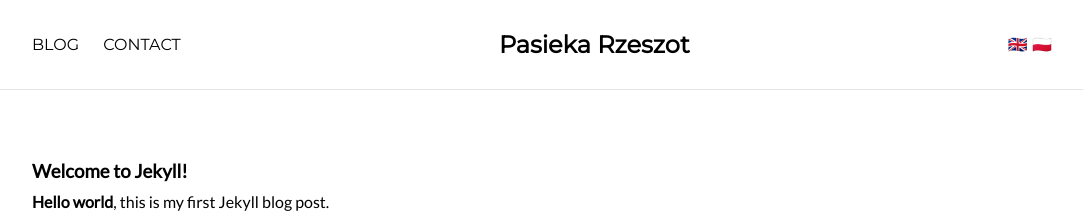
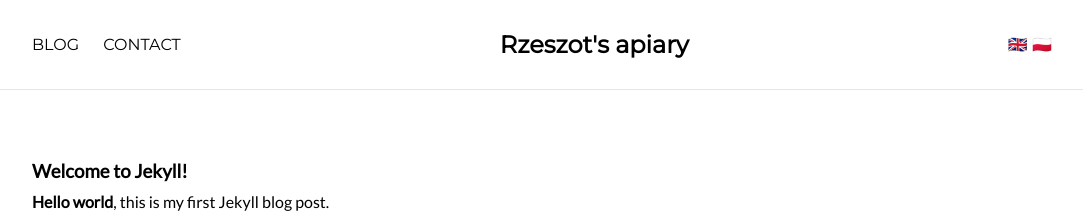
Before and after one commit to rzeszot/apiary-web, a Jekyll site: the page built from _pages/index-en.md, in a window 1280 px wide. Shown: the top 223 px of the page, without its empty margins (98-1181 px from the left). Built offline with Jekyll 4.4.1, drawn with Linux system fonts in a browser that asks for light colours; nearby versions of some CDN libraries.

Commit message:
Title translation

```diff
--- a/_data/translations.yml
+++ b/_data/translations.yml
@@ -1,3 +1,7 @@
+title:
+  en: Rzeszot's apiary
+  pl: Pasieka Rzeszot
+
 different-language:
   en: "Read this page in a different language"
   pl: "Przeczytaj tę stronę w innym języku"
--- a/_includes/head.html
+++ b/_includes/head.html
@@ -1,5 +1,5 @@
 <meta charset="utf-8">
-<title>{{ page.title }}</title>
+<title>{{ site.data.translations.title[page.lang] }}</title>
 <link rel="stylesheet" href="{{ '/assets/css/main.css' | relative_url }}" />
 <link rel="canonical" href="{{ page.url | absolute_url }}"/>
 <script src="https://kit.fontawesome.com/26fc43f3e2.js" crossorigin="anonymous"></script>
--- a/_includes/nav.html
+++ b/_includes/nav.html
@@ -10,7 +10,7 @@
       </ul>
     </div>
     <div class='logo'>
-      <h1>Pasieka Rzeszot</h1>
+      <h1>{{ site.data.translations.title[page.lang] }}</h1>
     </div>
     <div class='languages'>
       <ul>
```
